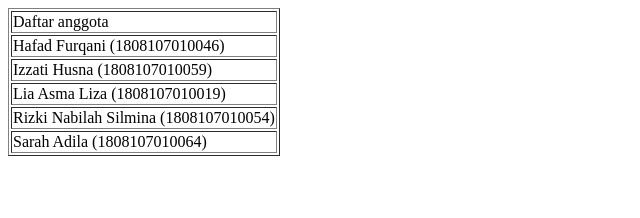
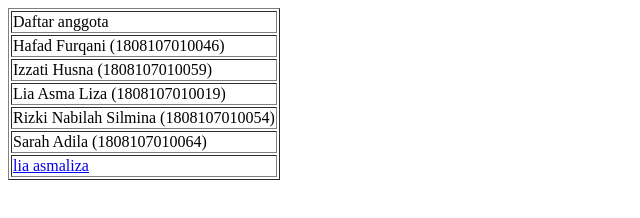
Before and after one commit to izzatihusna/INF206-2020-B-TIMLELON, a plain HTML site: page index.html in a window 1280 px wide. Shown: the whole page, without its empty margins (0-640 px from the left). Drawn offline with Linux system fonts and the light colour scheme.

Commit message:
persona link

```diff
--- a/index.html
+++ b/index.html
@@ -11,6 +11,7 @@
  <tr><td>Lia Asma Liza (1808107010019)</td></tr>
  <tr><td>Rizki Nabilah Silmina (1808107010054)</td></tr>
  <tr><td>Sarah Adila (1808107010064)</td></tr>
+ <tr><td><a href= "1808107010019.html"> lia asmaliza</a></td></tr>
  </table>
  </body>
 </html>
```
